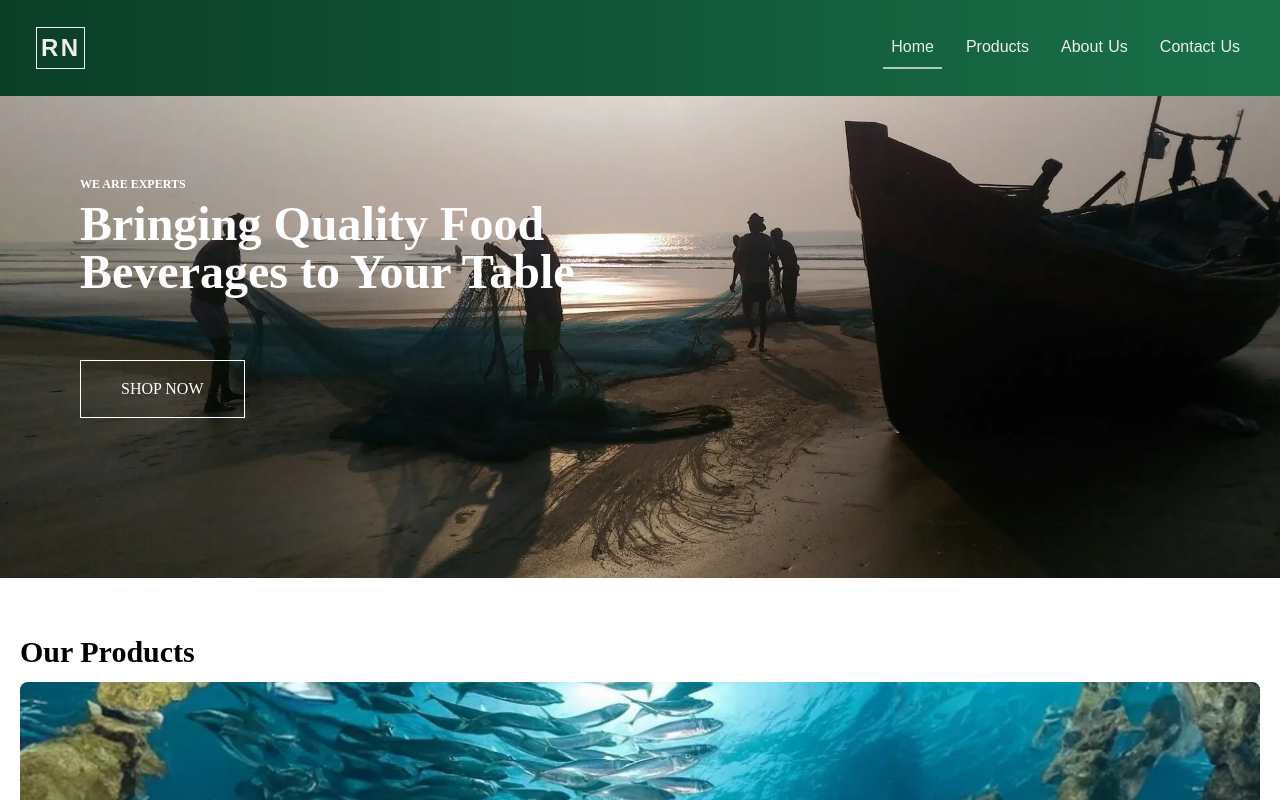
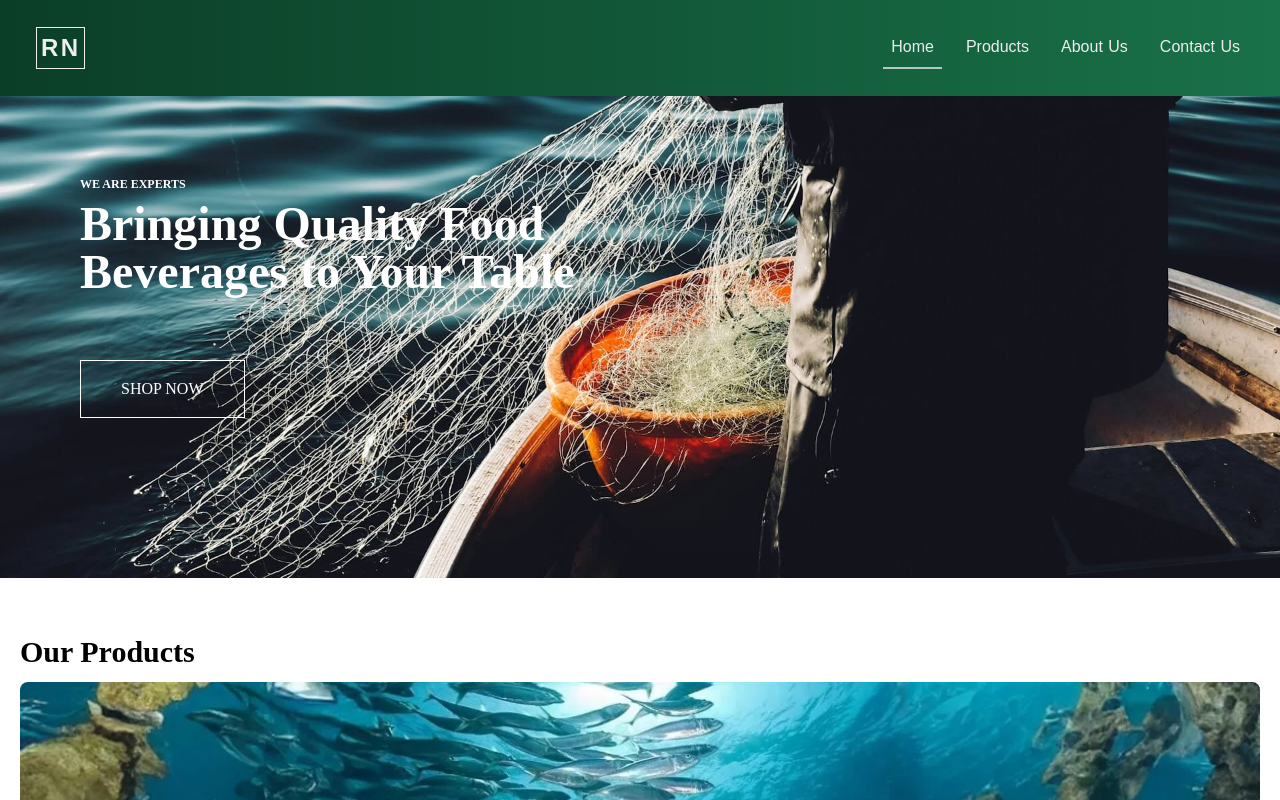
Before and after one commit to ooohap/rn, a React (Vite) app: page / in a window 1280 px wide. Shown: the top 800 px of the page. Built offline with nearby package versions, Linux system fonts and the light colour scheme; what tailwindcss-animated would draw is missing.

Commit message:
changing photo

```diff
--- a/src/components/home/Section1.jsx
+++ b/src/components/home/Section1.jsx
@@ -6,7 +6,7 @@ export default function Section1() {
       id="hero"
       className="relative h-full overflow-hidden bg-cover bg-center pb-20 "
       style={{
-        backgroundImage: `url('/assets/home/hero.webp')`, // Add a gradient overlay with opacity
+        backgroundImage: `url('/assets/home/hero.jpg')`, // Add a gradient overlay with opacity
 
         backgroundAttachment: "fixed", // Fix the background image
       }}
```
Also changed, not shown: public/assets/home/hero.jpg (added).
